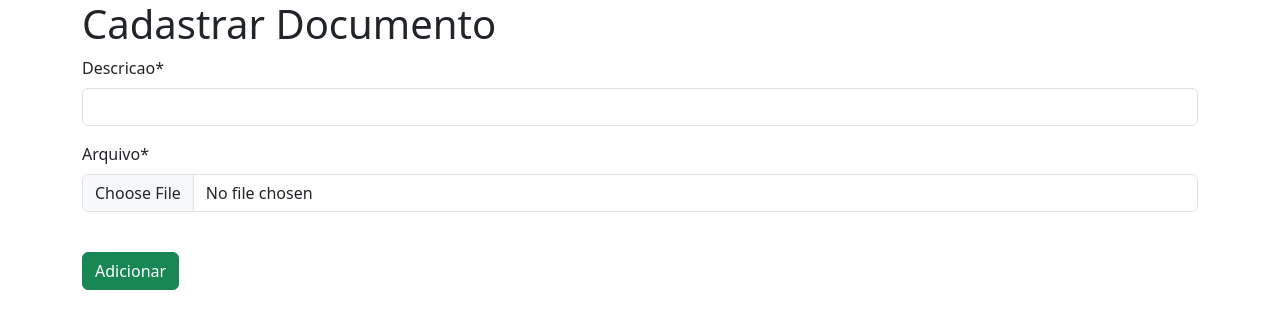
After one commit to dnsouzadev/gestao_rh, a Django app: page /documentos/novo in a window 1280 px wide. The commit adds this page. Shown: the top 329 px of the page. Run offline with Django 5.2, Linux system fonts and the light colour scheme; some libraries are stand-ins or nearby versions.

Commit message:
iniciando o crud de documentos

```diff
--- a/apps/documentos/models.py
+++ b/apps/documentos/models.py
@@ -5,6 +5,7 @@ from apps.funcionarios.models import Funcionario
 class Documento(models.Model):
     descricao = models.CharField(max_length=100)
     pertence = models.ForeignKey(Funcionario, on_delete=models.PROTECT)
+    arquivo = models.FileField(upload_to='documentos')
 
     def __str__(self):
         return self.descricao
--- /dev/null
+++ b/apps/documentos/templates/documentos/documento_form.html
@@ -0,0 +1,22 @@
+{% extends 'basic.html' %}
+
+{% load crispy_forms_tags %}
+
+{% block main %}
+
+{% if object %}
+    <h1>Editar Documento</h1>
+{% else %}
+    <h1>Cadastrar Documento</h1>
+{% endif %}
+
+<form method="post">
+    {% csrf_token %}
+    {{ form|crispy }}
+    <br>
+    <button type="submit" class="btn btn-success" style="text-decoration: none">Adicionar</button>
+</form>
+
+<br>
+
+{% endblock %}
--- /dev/null
+++ b/apps/documentos/urls.py
@@ -0,0 +1,8 @@
+from django.urls import path, include
+from .views import DocumentoCreate
+
+urlpatterns = [
+    path('novo', DocumentoCreate.as_view(), name='create_documento'),
+    # path('editar/<int:pk>', DocumentoUpdate.as_view(), name='update_documento'),
+    # path('deletar/<int:pk>', DocumentoDelete.as_view(), name='delete_documento'),
+]
--- a/apps/documentos/views.py
+++ b/apps/documentos/views.py
@@ -1,3 +1,15 @@
 from django.shortcuts import render
+from django.views.generic import CreateView
+from apps.documentos.models import Documento
+from apps.funcionarios.models import Funcionario
 
-# Create your views here.
+
+class DocumentoCreate(CreateView):
+    model = Documento
+    fields = ['descricao', 'arquivo']
+    # template_name = 'documentos/documento_form.html'
+
+    def form_valid(self, form):
+        funcionario = Funcionario.objects.get(id=1)
+        form.instance.pertence = funcionario
+        return super(DocumentoCreate, self).form_valid(form)
--- a/apps/funcionarios/templates/funcionarios/funcionario_form.html
+++ b/apps/funcionarios/templates/funcionarios/funcionario_form.html
@@ -11,7 +11,10 @@
 <form method="post">
     {% csrf_token %}
     {{ form|crispy }}
-    <button type="submit" class="btn-success" style="text-decoration: none">Salvar</button>
+    <br>
+    <button type="submit" class="btn btn-success">Salvar</button>
 </form>
 
+<br>
+<a href="{% url 'create_documento' %}" class="btn btn-primary">Adicionar Documento</a>
 {% endblock %}
--- a/gestao_rh/settings.py
+++ b/gestao_rh/settings.py
@@ -116,6 +116,9 @@ STATICFILES_DIRS = [
 LOGIN_REDIRECT_URL = 'home'
 LOGOUT_REDIRECT_URL = 'login'
 
+MEDIA_ROOT = 'media'
+MEDIA_URL = '/media/'
+
 # Default primary key field type
 # https://docs.djangoproject.com/en/5.0/ref/settings/#default-auto-field
 
--- a/gestao_rh/urls.py
+++ b/gestao_rh/urls.py
@@ -1,21 +1,9 @@
-"""
-URL configuration for gestao_rh project.
 
-The `urlpatterns` list routes URLs to views. For more information please see:
-    https://docs.djangoproject.com/en/5.0/topics/http/urls/
-Examples:
-Function views
-    1. Add an import:  from my_app import views
-    2. Add a URL to urlpatterns:  path('', views.home, name='home')
-Class-based views
-    1. Add an import:  from other_app.views import Home
-    2. Add a URL to urlpatterns:  path('', Home.as_view(), name='home')
-Including another URLconf
-    1. Import the include() function: from django.urls import include, path
-    2. Add a URL to urlpatterns:  path('blog/', include('blog.urls'))
-"""
 from django.contrib import admin
 from django.urls import path, include
+from django.conf import settings
+from django.conf.urls.static import static
+
 
 urlpatterns = [
     path('', include('apps.core.urls')),
@@ -23,5 +11,6 @@ urlpatterns = [
     path('empresa/', include('apps.empresas.urls')),
     path('admin/', admin.site.urls),
     path('accounts/', include('django.contrib.auth.urls')),
-    path('departamentos/', include('apps.departamentos.urls'))
-]
+    path('departamentos/', include('apps.departamentos.urls')),
+    path('documentos/', include('apps.documentos.urls')),
+] + static(settings.MEDIA_URL, document_root=settings.MEDIA_ROOT)
```
Also changed, not shown: apps/documentos/migrations/0003_documento_arquivo.py (added), apps/empresas/migrations/0002_alter_empresa_nome.py (added), 2 other files.
